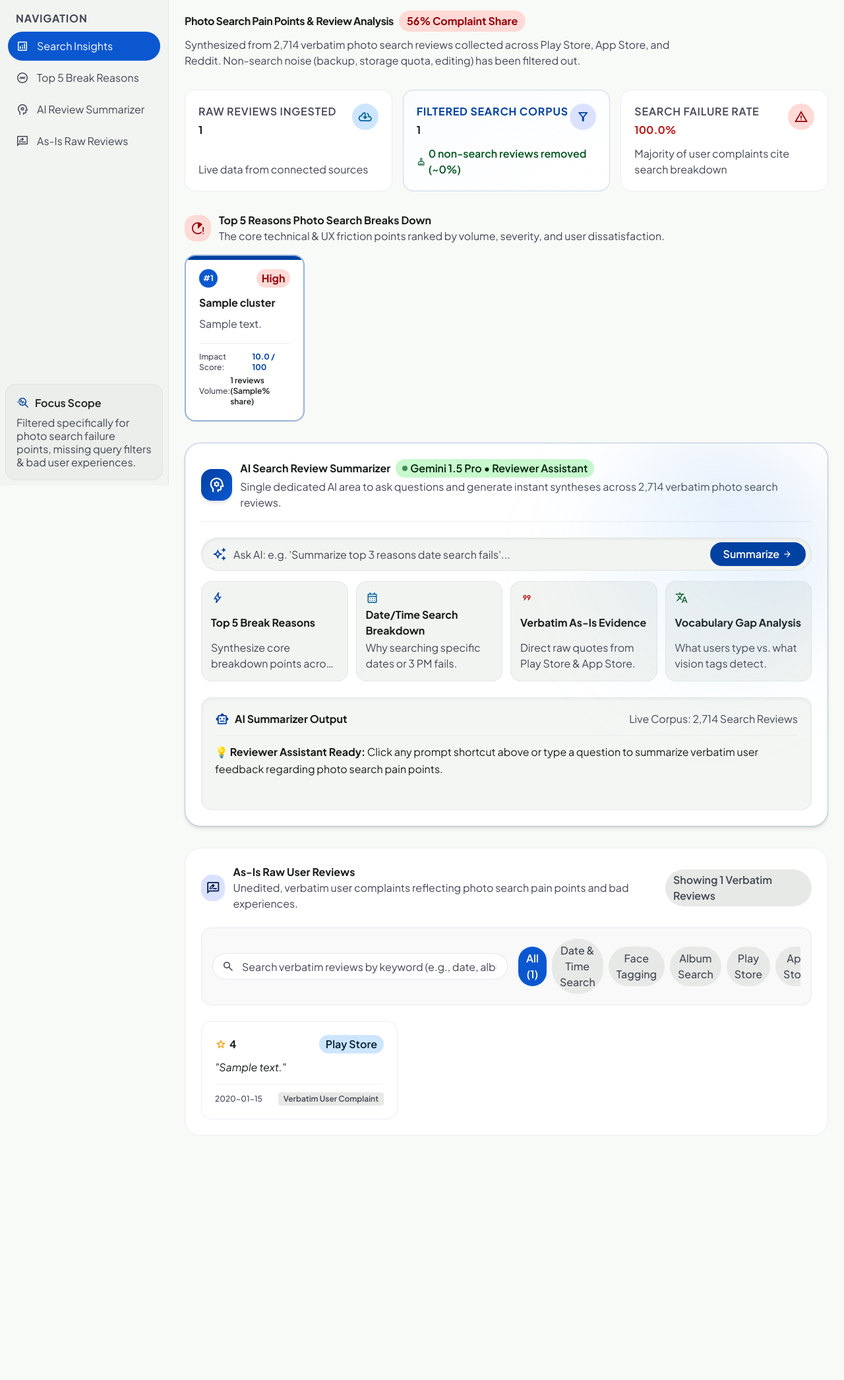
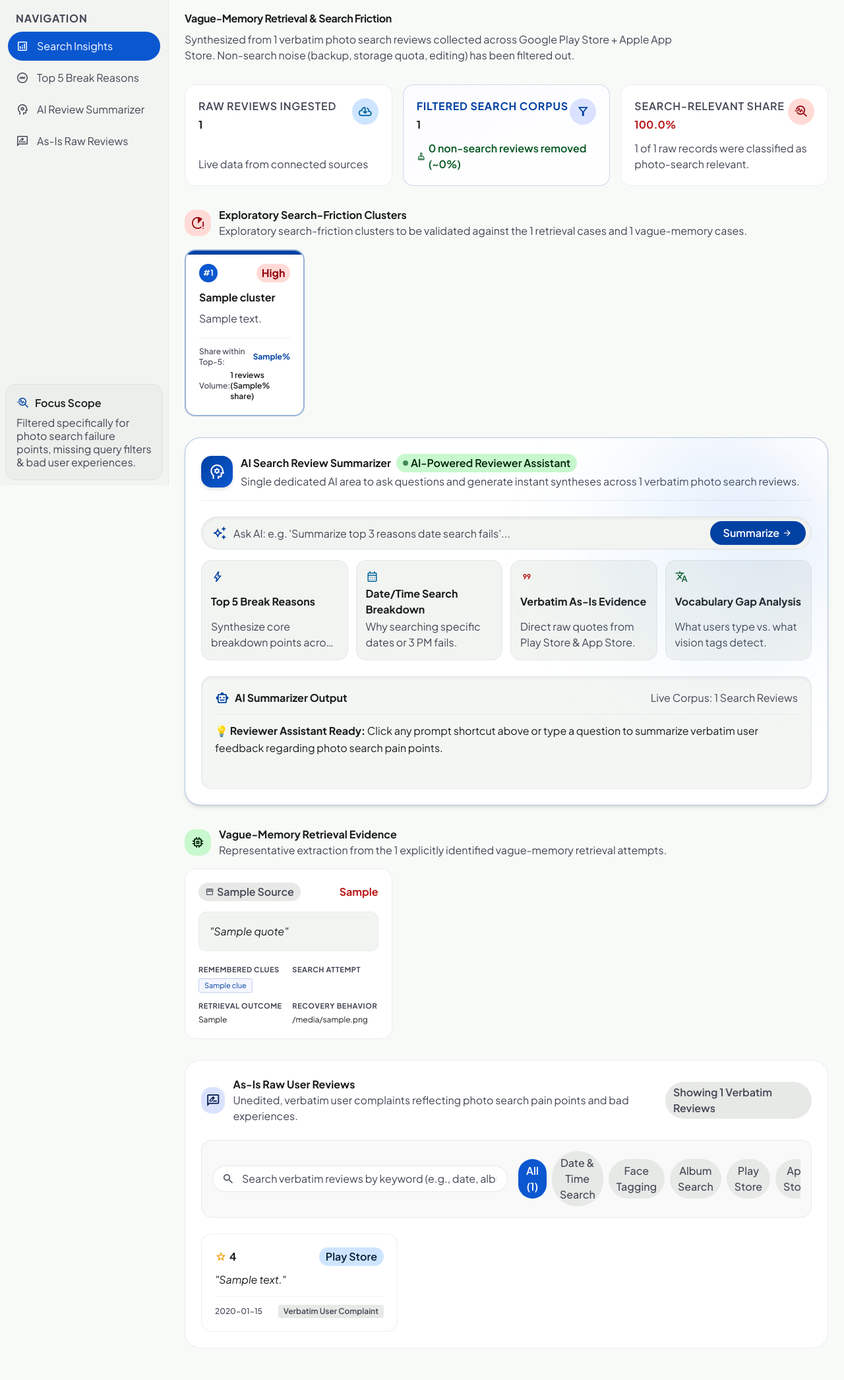
Before and after one commit to shruti7jain/Google_Photo, a FastAPI app: template discovery-engine/dashboard/templates/index.html in a window 1280 px wide. Shown: the part 64-2156 px from the top of the page at 66% size. Before the commit the page ends 1740 px from the top, so only its background shows below. Run offline with FastAPI, Linux system fonts and the light colour scheme; the template is opened without the code that fills it: most values are stand-ins (such as "Sample title", 1, 10 or a date in 2020); some libraries are stand-ins or nearby versions.

Commit message:
Update analytical sources to exclude Reddit and update metrics

```diff
--- a/discovery-engine/dashboard/templates/index.html
+++ b/discovery-engine/dashboard/templates/index.html
@@ -150,12 +150,12 @@
       <!-- Page Banner -->
       <section id="overview" class="flex flex-col gap-2">
         <div class="flex items-center gap-2">
-          <h1 class="font-headline-lg text-headline-lg text-on-surface font-bold tracking-tight">Photo Search Pain Points & Review Analysis</h1>
-          <span class="px-3 py-1 rounded-full bg-error-container text-on-error-container font-label-sm text-label-sm font-bold">56% Complaint Share</span>
+          <h1 class="font-headline-lg text-headline-lg text-on-surface font-bold tracking-tight">Vague-Memory Retrieval & Search Friction</h1>
         </div>
         <p class="font-body-md text-body-md text-on-surface-variant max-w-3xl">
-          Synthesized from 2,714 verbatim photo search reviews collected across Play Store, App Store, and Reddit. Non-search noise (backup, storage quota, editing) has been filtered out.
+          Synthesized from {{ total_filtered }} verbatim photo search reviews collected across Google Play Store + Apple App Store. Non-search noise (backup, storage quota, editing) has been filtered out.
         </p>
+
       </section>
 
       <!-- KPI Metrics Row (Collection & Cleaning Metrics) -->
@@ -195,14 +195,14 @@
         <div class="bg-surface-container-lowest rounded-2xl p-5 shadow-xs border border-outline-variant/30 flex flex-col justify-between">
           <div class="flex items-start justify-between">
             <div>
-              <span class="font-label-sm text-label-sm text-on-surface-variant uppercase tracking-wider font-semibold">Search Failure Rate</span>
+              <span class="font-label-sm text-label-sm text-on-surface-variant uppercase tracking-wider font-semibold">Search-Relevant Share</span>
               <p class="font-display-lg text-display-lg font-bold text-error mt-1">{% if total_raw > 0 %}{{ "%.1f"|format(total_filtered / total_raw * 100) }}{% else %}0{% endif %}%</p>
             </div>
             <div class="w-10 h-10 rounded-full bg-error-container flex items-center justify-center text-on-error-container">
-              <span class="material-symbols-outlined text-[22px]">warning</span>
+              <span class="material-symbols-outlined text-[22px]">troubleshoot</span>
             </div>
           </div>
-          <p class="font-label-sm text-label-sm text-on-surface-variant mt-3">Majority of user complaints cite search breakdown</p>
+          <p class="font-label-sm text-label-sm text-on-surface-variant mt-3">{{ total_filtered }} of {{ total_raw }} raw records were classified as photo-search relevant.</p>
         </div>
       </section>
 
@@ -214,8 +214,8 @@
               <span class="material-symbols-outlined text-[22px]">running_with_errors</span>
             </div>
             <div>
-              <h2 class="font-headline-sm text-headline-sm font-bold text-on-surface">Top 5 Reasons Photo Search Breaks Down</h2>
-              <p class="font-body-sm text-body-sm text-on-surface-variant">The core technical & UX friction points ranked by volume, severity, and user dissatisfaction.</p>
+              <h2 class="font-headline-sm text-headline-sm font-bold text-on-surface">Exploratory Search-Friction Clusters</h2>
+              <p class="font-body-sm text-body-sm text-on-surface-variant">Exploratory search-friction clusters to be validated against the {{ total_retrieval_relevant }} retrieval cases and {{ total_vague_memory }} vague-memory cases.</p>
             </div>
           </div>
         </div>
@@ -237,8 +237,8 @@
             </div>
             <div class="mt-4 pt-3 border-t border-outline-variant/30 flex flex-col gap-1">
               <div class="flex items-center justify-between text-xs">
-                <span class="text-on-surface-variant font-medium">Impact Score:</span>
-                <span class="font-bold {% if loop.index == 1 %}text-primary{% else %}text-secondary{% endif %}">{{ "%.1f"|format(cluster.opportunity_score) }} / 100</span>
+                <span class="text-on-surface-variant font-medium" title="Share within Top-5 exploratory cluster cases">Share within Top-5:</span>
+                <span class="font-bold {% if loop.index == 1 %}text-primary{% else %}text-secondary{% endif %}">{{ cluster.breakdown_share }}%</span>
               </div>
               <div class="flex items-center justify-between text-xs">
                 <span class="text-on-surface-variant font-medium">Volume:</span>
@@ -266,11 +266,11 @@
                 <h2 class="font-headline-sm text-headline-sm font-bold text-on-surface">AI Search Review Summarizer</h2>
                 <span class="px-2.5 py-0.5 rounded-full bg-tertiary-container text-on-tertiary-container font-label-sm text-label-sm font-semibold flex items-center gap-1">
                   <span class="w-2 h-2 rounded-full bg-tertiary animate-pulse"></span>
-                  Gemini 1.5 Pro • Reviewer Assistant
+                  AI-Powered Reviewer Assistant
                 </span>
               </div>
               <p class="font-body-sm text-body-sm text-on-surface-variant mt-0.5">
-                Single dedicated AI area to ask questions and generate instant syntheses across 2,714 verbatim photo search reviews.
+                Single dedicated AI area to ask questions and generate instant syntheses across {{ total_filtered }} verbatim photo search reviews.
               </p>
             </div>
           </div>
@@ -296,7 +296,7 @@
                 <span class="material-symbols-outlined text-[16px] text-outline opacity-0 group-hover:opacity-100 transition-opacity">arrow_forward</span>
               </div>
               <p class="font-title-sm text-title-sm font-bold text-on-surface">Top 5 Break Reasons</p>
-              <p class="font-body-sm text-body-sm text-on-surface-variant mt-0.5 line-clamp-2">Synthesize core breakdown points across 2,714 reviews.</p>
+              <p class="font-body-sm text-body-sm text-on-surface-variant mt-0.5 line-clamp-2">Synthesize core breakdown points across {{ total_filtered }} reviews.</p>
             </button>
 
             <button onclick="runReviewerPreset('Why does date and timestamp search break?')" class="p-3.5 rounded-2xl bg-surface-container-low hover:bg-primary-fixed/20 border border-outline-variant/30 text-left transition-all group cursor-pointer flex flex-col justify-between">
@@ -334,7 +334,7 @@
                 <span class="material-symbols-outlined text-primary text-[22px]">smart_toy</span>
                 <span id="aiConsoleHeading" class="font-title-sm text-title-sm font-bold text-on-surface">AI Summarizer Output</span>
               </div>
-              <span class="font-label-sm text-label-sm text-on-surface-variant">Live Corpus: 2,714 Search Reviews</span>
+              <span class="font-label-sm text-label-sm text-on-surface-variant">Live Corpus: {{ total_filtered }} Search Reviews</span>
             </div>
             <div id="aiConsoleBody" class="font-body-sm text-body-sm text-on-surface leading-relaxed min-h-[80px]">
               💡 <strong>Reviewer Assistant Ready:</strong> Click any prompt shortcut above or type a question to summarize verbatim user feedback regarding photo search pain points.
@@ -342,6 +342,66 @@
           </div>
         </div>
       </section>
+
+      <!-- SECTION 2.5: VAGUE-MEMORY RETRIEVAL CASES -->
+      {% if vague_memory_cases|length > 0 %}
+      <section id="vagueMemoryCases" class="flex flex-col gap-4">
+        <div class="flex items-center justify-between">
+          <div class="flex items-center gap-3">
+            <div class="w-10 h-10 rounded-2xl bg-tertiary-container text-on-tertiary-container flex items-center justify-center shadow-xs">
+              <span class="material-symbols-outlined text-[22px]">memory</span>
+            </div>
+            <div>
+              <h2 class="font-headline-sm text-headline-sm font-bold text-on-surface">Vague-Memory Retrieval Evidence</h2>
+              <p class="font-body-sm text-body-sm text-on-surface-variant">Representative extraction from the {{ total_vague_memory }} explicitly identified vague-memory retrieval attempts.</p>
+            </div>
+          </div>
+        </div>
+
+        <div class="grid grid-cols-1 xl:grid-cols-3 gap-4">
+          {% for case in vague_memory_cases %}
+          <div class="bg-surface-container-lowest rounded-2xl p-5 border border-outline-variant/30 shadow-xs flex flex-col gap-4 relative overflow-hidden">
+            <!-- Top tag -->
+            <div class="flex items-center justify-between">
+              <span class="px-2.5 py-0.5 rounded-full bg-surface-container-high text-on-surface-variant font-label-sm text-label-sm font-semibold capitalize flex items-center gap-1">
+                <span class="material-symbols-outlined text-[14px]">storefront</span> {{ case.source }}
+              </span>
+              <span class="font-label-sm text-label-sm text-error font-bold capitalize">{{ case.failure_point | replace('_', ' ') }}</span>
+            </div>
+
+            <!-- Quote -->
+            <p class="font-body-md text-body-md text-on-surface italic leading-relaxed bg-surface-container-low p-4 rounded-xl border border-outline-variant/20">
+              "{{ case.quote }}"
+            </p>
+
+            <!-- Metadata Grid -->
+            <div class="grid grid-cols-2 gap-3 mt-1">
+              <div>
+                <span class="block text-[11px] font-bold text-on-surface-variant uppercase tracking-wider mb-1">Remembered Clues</span>
+                <div class="flex flex-wrap gap-1">
+                  {% for clue in case.remembered_clues %}
+                  <span class="px-2 py-0.5 bg-primary-fixed/30 text-primary border border-primary/20 rounded font-label-sm text-[11px]">{{ clue }}</span>
+                  {% endfor %}
+                </div>
+              </div>
+              <div>
+                <span class="block text-[11px] font-bold text-on-surface-variant uppercase tracking-wider mb-1">Search Attempt</span>
+                <span class="block font-body-sm text-xs text-on-surface">{{ case.search_attempt }}</span>
+              </div>
+              <div>
+                <span class="block text-[11px] font-bold text-on-surface-variant uppercase tracking-wider mb-1">Retrieval Outcome</span>
+                <span class="block font-body-sm text-xs text-on-surface capitalize">{{ case.retrieval_outcome | replace('_', ' ') }}</span>
+              </div>
+              <div>
+                <span class="block text-[11px] font-bold text-on-surface-variant uppercase tracking-wider mb-1">Recovery Behavior</span>
+                <span class="block font-body-sm text-xs text-on-surface">{{ case.recovery_behavior | replace('_', ' ') }}</span>
+              </div>
+            </div>
+          </div>
+          {% endfor %}
+        </div>
+      </section>
+      {% endif %}
 
       <!-- SECTION 3: RAW USER REVIEWS (AS-IS PHOTO SEARCH COMPLAINTS ONLY) -->
       <section id="rawReviews" class="bg-surface-container-lowest border border-outline-variant/30 rounded-3xl p-6 shadow-xs flex flex-col gap-6">
@@ -444,7 +504,7 @@
     consoleBody.innerHTML = `
       <div class="flex items-center gap-2 text-primary font-medium italic py-2">
         <span class="material-symbols-outlined text-[20px] animate-spin">auto_awesome</span>
-        Gemini 1.5 Pro is analyzing 2,714 photo search review records...
+        The AI-Powered Reviewer Assistant is analyzing {{ total_filtered }} photo search review records...
       </div>
     `;
 
```
Also changed, not shown: discovery-engine/dashboard/api.py (+25 -11 lines), discovery-engine/scratch/check_reddit.py (added, +10 -0 lines), discovery-engine/scratch/reddit_diag.py (added, +49 -0 lines), discovery-engine/scratch/test.py (added, +37 -0 lines).
